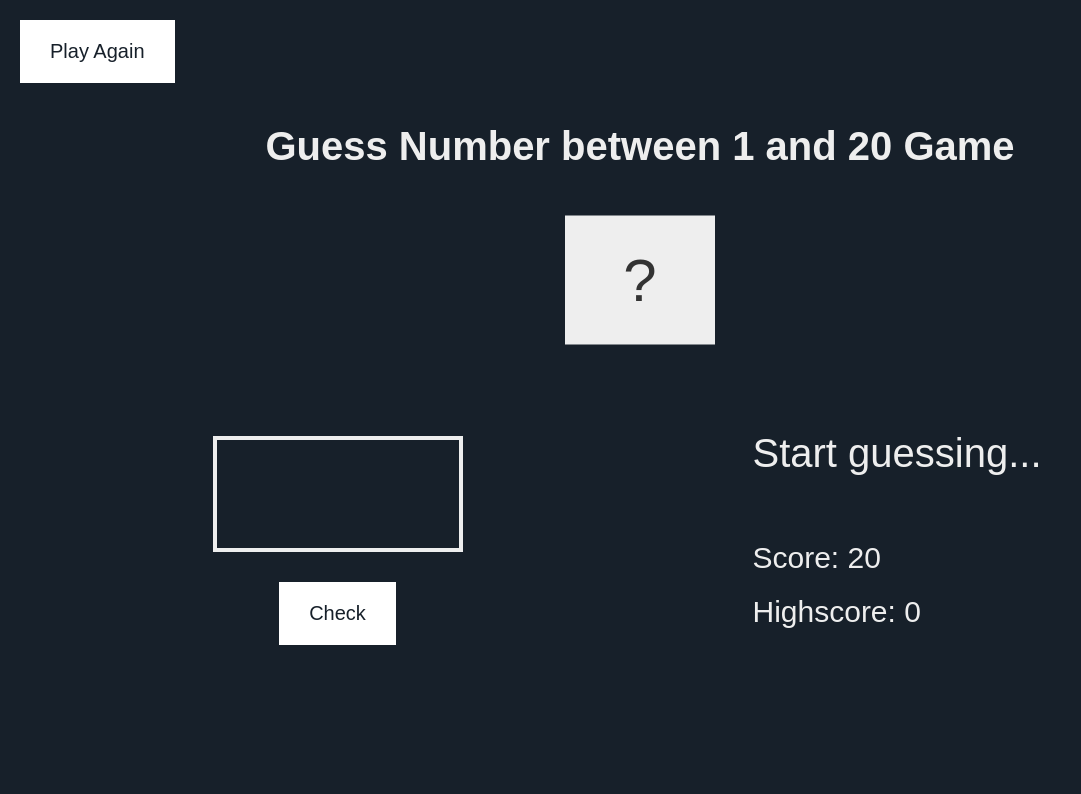
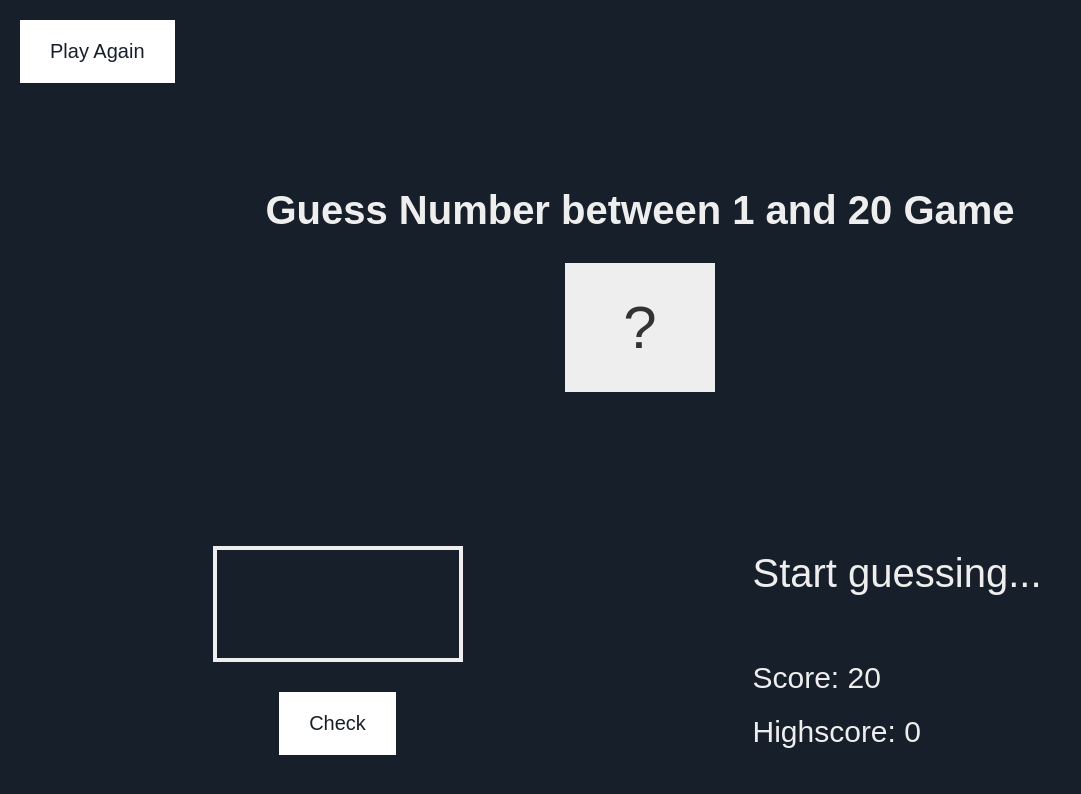
Before and after one commit to NicolaPapa96/Guess-Number, a plain HTML site: page index.html in a window 1280 px wide. Shown: the whole page, without its empty margins (0-1081 px from the left). Drawn offline with Linux system fonts and the light colour scheme.

Commit message:
improve css

```diff
--- a/style.css
+++ b/style.css
@@ -17,14 +17,22 @@ body {
 
 /* LAYOUT */
 header {
-  position: relative;
+  display: flex;
+  flex-direction: column;
   height: 35vh;
+  width: 100%;
+  margin-top: 120px;
+  justify-content: center;
+  align-items: center;
+  margin-bottom: 100px;
 }
 
 main {
-  height: 65vh;
+  height: 40vh;
+  width: 100vw;
   color: #eee;
   display: flex;
+  flex-wrap: wrap;
   align-items: center;
   justify-content: space-around;
 }
@@ -34,6 +42,7 @@ main {
   display: flex;
   flex-direction: column;
   align-items: center;
+  margin-bottom: 20px;
 }
 
 .rightsection {
@@ -45,11 +54,7 @@ main {
 h1 {
   font-size: 4rem;
   text-align: center;
-  position: absolute;
-  width: 100%;
-  top: 52%;
-  left: 50%;
-  transform: translate(-50%, -50%);
+  margin-top: 60px;
 }
 
 .number {
@@ -59,10 +64,7 @@ h1 {
   width: 15rem;
   padding: 3rem 0rem;
   text-align: center;
-  position: absolute;
-  bottom: 0;
-  left: 50%;
-  transform: translate(-50%, 50%);
+  margin-top: 30px;
 }
 
 .again {
```
Also changed, not shown: index.html (+0 -1 lines).
